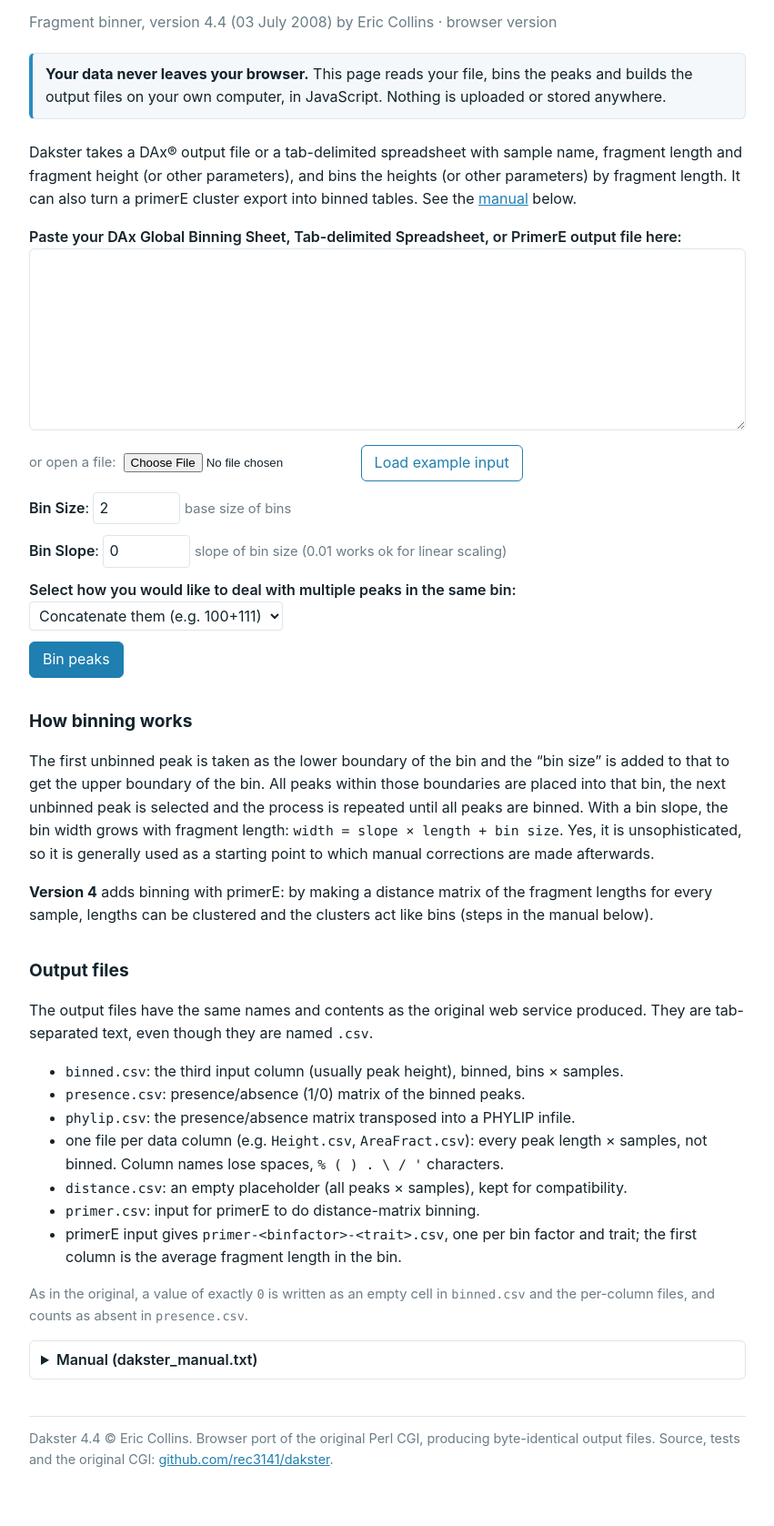
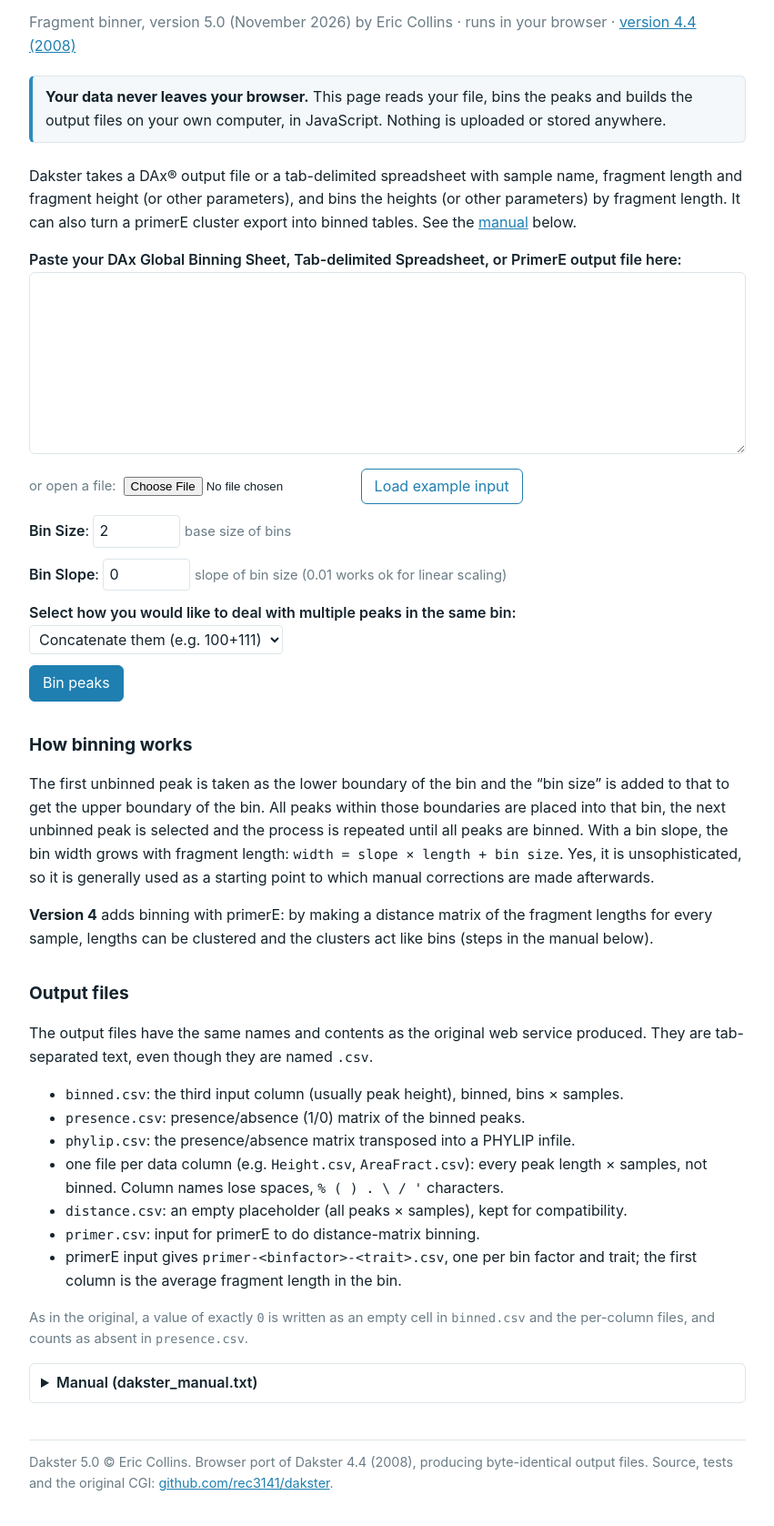
Before and after one commit to rec3141/dakster, a plain HTML site: page web/index.html in a window 1280 px wide. Shown: the part 67-1744 px from the top of the page at 91% size, without its empty margins (214-1065 px from the left). Drawn offline with Linux system fonts and the light colour scheme.

Commit message:
Version 5.0: browser version; link back to 4.4
Co-Authored-By: Claude Opus 5.5 <noreply@anthropic.com>

```diff
--- a/web/dakster.js
+++ b/web/dakster.js
@@ -1,5 +1,5 @@
 /*
- * dakster.js - client-side port of dakster4a4.cgi (Dakster fragment binner, v4.4, 2008).
+ * dakster.js - Dakster 5.0: client-side port of dakster4a4.cgi (Dakster fragment binner, v4.4, 2008).
  *
  * This file has no DOM dependencies: the web page (index.html) and the node regression
  * test (test/run.js) both load exactly this code.
--- a/web/index.html
+++ b/web/index.html
@@ -57,7 +57,7 @@
 <body>
 <main>
   <h1>Dakster</h1>
-  <p class="sub">Fragment binner, version 4.4 (03 July 2008) by Eric Collins &middot; browser version</p>
+  <p class="sub">Fragment binner, version 5.0 (November 2026) by Eric Collins &middot; runs in your browser &middot; <a href="../">version 4.4 (2008)</a></p>
 
   <p class="privacy"><strong>Your data never leaves your browser.</strong> This page reads your file, bins the peaks and builds
     the output files on your own computer, in JavaScript. Nothing is uploaded or stored anywhere.</p>
@@ -200,7 +200,7 @@ To use this feature, follow the following steps:
   </details>
 
   <footer>
-    Dakster 4.4 &copy; Eric Collins. Browser port of the original Perl CGI, producing byte-identical output files.
+    Dakster 5.0 &copy; Eric Collins. Browser port of Dakster 4.4 (2008), producing byte-identical output files.
     Source, tests and the original CGI: <a href="https://github.com/rec3141/dakster">github.com/rec3141/dakster</a>.
   </footer>
 </main>
```
Also changed, not shown: 1 other file.
